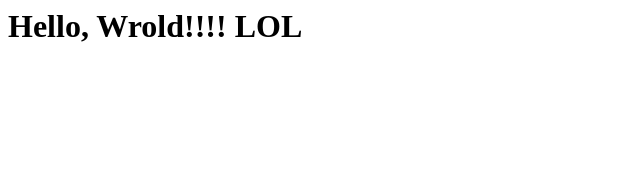
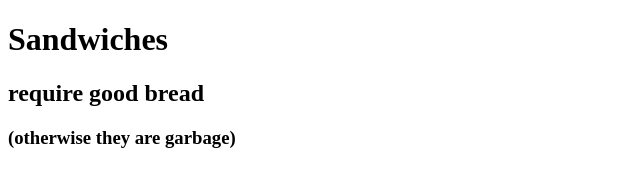
Before and after one commit to natago/myFirstWebsite, a plain HTML site: page index.html in a window 1280 px wide. Shown: the whole page, without its empty margins (0-640 px from the left). Drawn offline with Linux system fonts and the light colour scheme.

Commit message:
Add files via upload

```diff
--- a/index.html
+++ b/index.html
@@ -1 +1,13 @@
-<h1>Hello, Wrold!!!! LOL</h1>
+<!doctype html>
+	<html>
+	<head>
+		<title>Thoughts on Sandwiches</title>
+	</head>
+	<body>
+		<h1>
+			Sandwiches
+		</h1>
+		<h2>require good bread</h2>
+		<h3>(otherwise they are garbage)</h3>
+	</body>
+</html>
```
